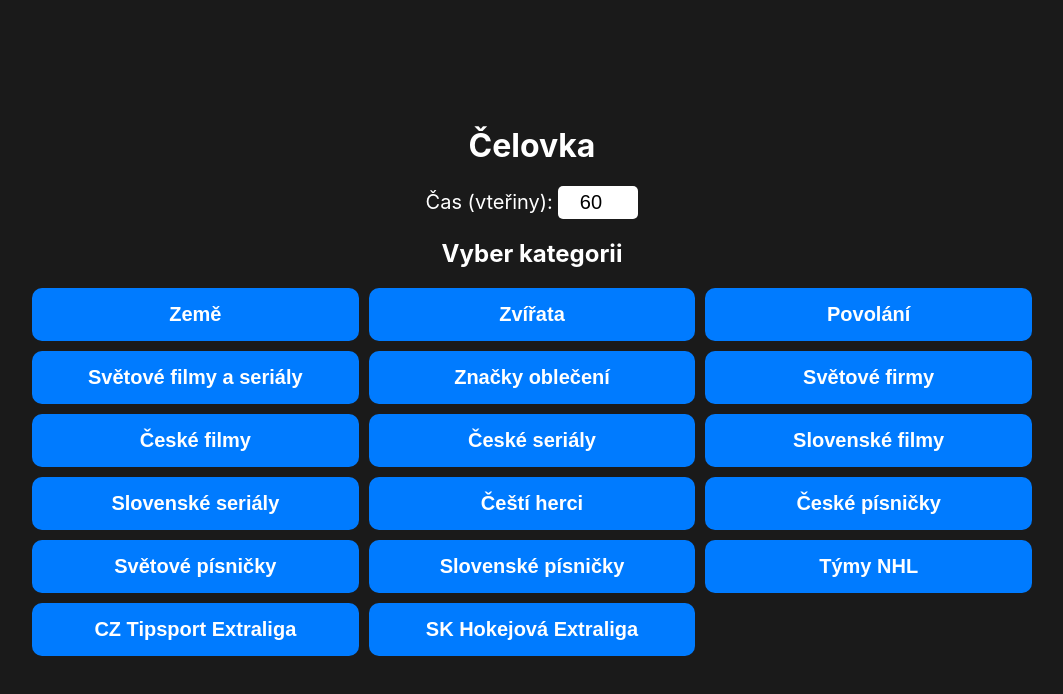
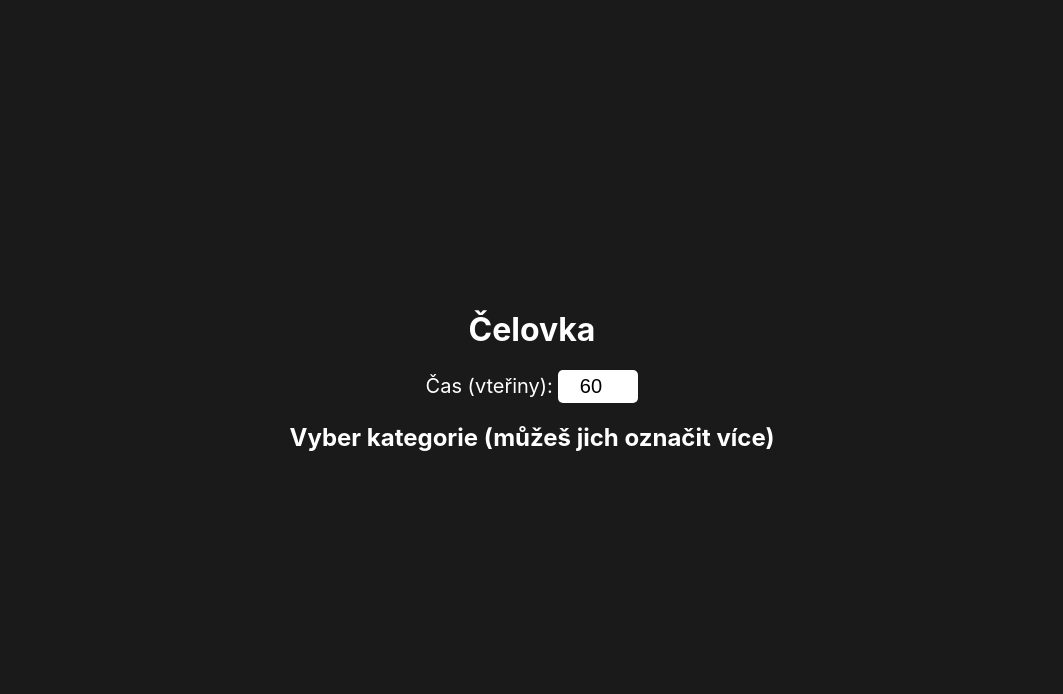
Before and after one commit to Daniel31AI/headsup, a plain HTML site: page index.html in a window 1280 px wide. Shown: the whole page, without its empty margins (108-1171 px from the left). Drawn offline with Linux system fonts and the light colour scheme.

Commit message:
Update category selection and game start UI

```diff
--- a/index.html
+++ b/index.html
@@ -15,32 +15,24 @@
             <input type="number" id="cas" value="60" min="10" max="120">
         </div>
 
-        <h2>Vyber kategorii</h2>
-        <div class="tlacitka-kategorie">
-            <button onclick="zacniHru('zeme')">Země</button>
-            <button onclick="zacniHru('zvirata')">Zvířata</button>
-            <button onclick="zacniHru('povolani')">Povolání</button>
-            <button onclick="zacniHru('filmy')">Světové filmy a seriály</button>
-            <button onclick="zacniHru('obleceni')">Značky oblečení</button>
-            <button onclick="zacniHru('firmy')">Světové firmy</button>
-            <button onclick="zacniHru('cz_filmy')">České filmy</button>
-            <button onclick="zacniHru('cz_serialy')">České seriály</button>
-            <button onclick="zacniHru('sk_filmy')">Slovenské filmy</button>
-            <button onclick="zacniHru('sk_serialy')">Slovenské seriály</button>
-            <button onclick="zacniHru('cz_herci')">Čeští herci</button>
-            <button onclick="zacniHru('cz_hudba')">České písničky</button>
-            <button onclick="zacniHru('svet_hudba')">Světové písničky</button>
-            <button onclick="zacniHru('sk_hudba')">Slovenské písničky</button>
-            <button onclick="zacniHru('nhl')">Týmy NHL</button>
-            <button onclick="zacniHru('extraliga_cz')">CZ Tipsport Extraliga</button>
-            <button onclick="zacniHru('extraliga_sk')">SK Hokejová Extraliga</button>
+        <h2>Vyber kategorie (můžeš jich označit více)</h2>
+        <div class="tlacitka-kategorie" id="seznam-kategorii">
+            <!-- Tlačítka se vygenerují přes JavaScript -->
         </div>
+
+        <div id="start-panel" style="display: none;">
+            <button id="btn-hrat" onclick="pripravHru()">Hrát vybrané</button>
+        </div>
+    </div>
+
+    <div id="priprava" style="display: none;" onclick="odstartujOdpotocet()">
+        <h2 id="priprava-text">Klepnutím na obrazovku začneš hru</h2>
     </div>
 
     <div id="hra" style="display: none;">
         <button id="btn-krizek" onclick="ukoncitHru()">✖</button>
         <div id="casomira">60</div>
-        <h2 id="slovo">Polož si telefon na čelo...</h2>
+        <h2 id="slovo">...</h2>
     </div>
 
     <div id="vysledky" style="display: none;">
```
